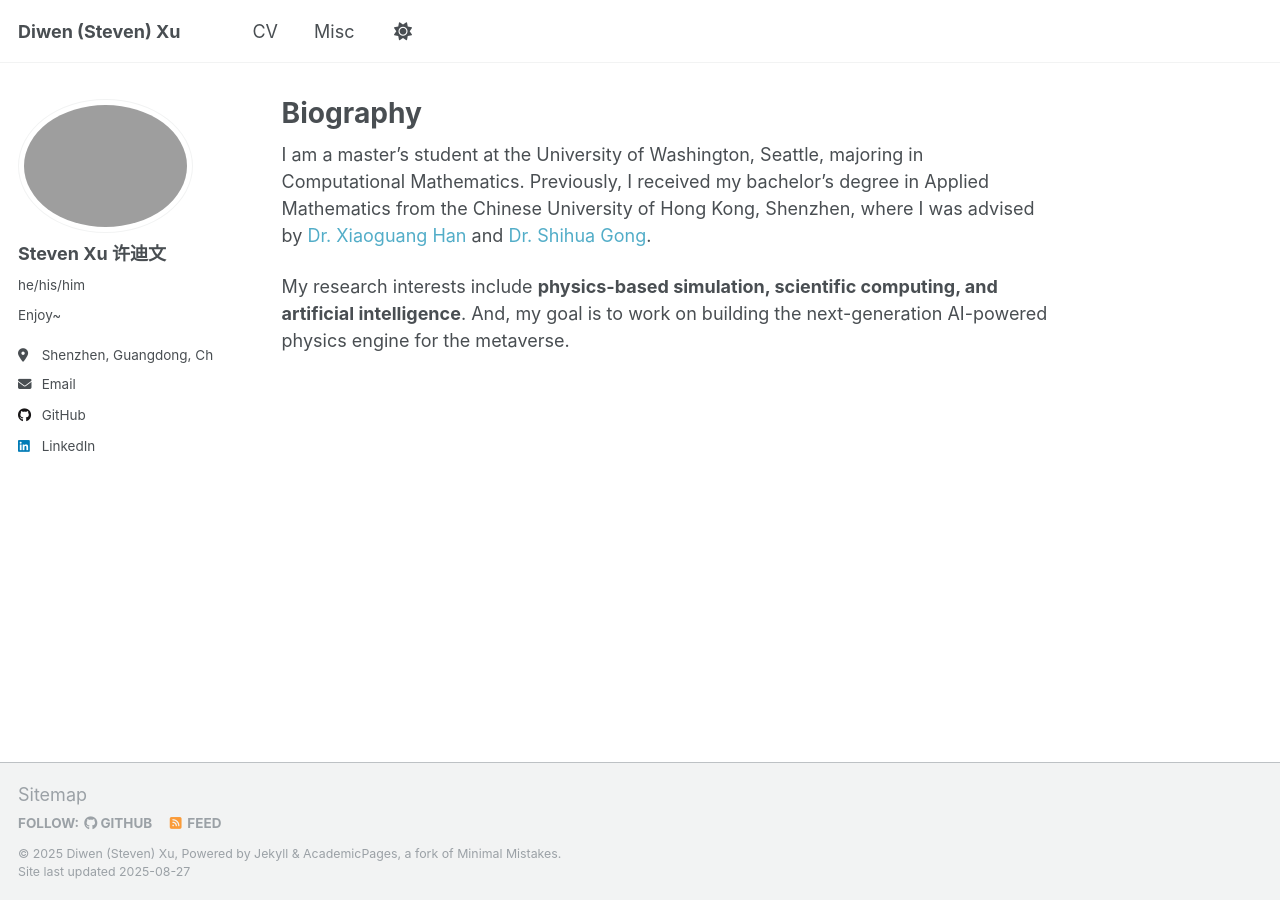
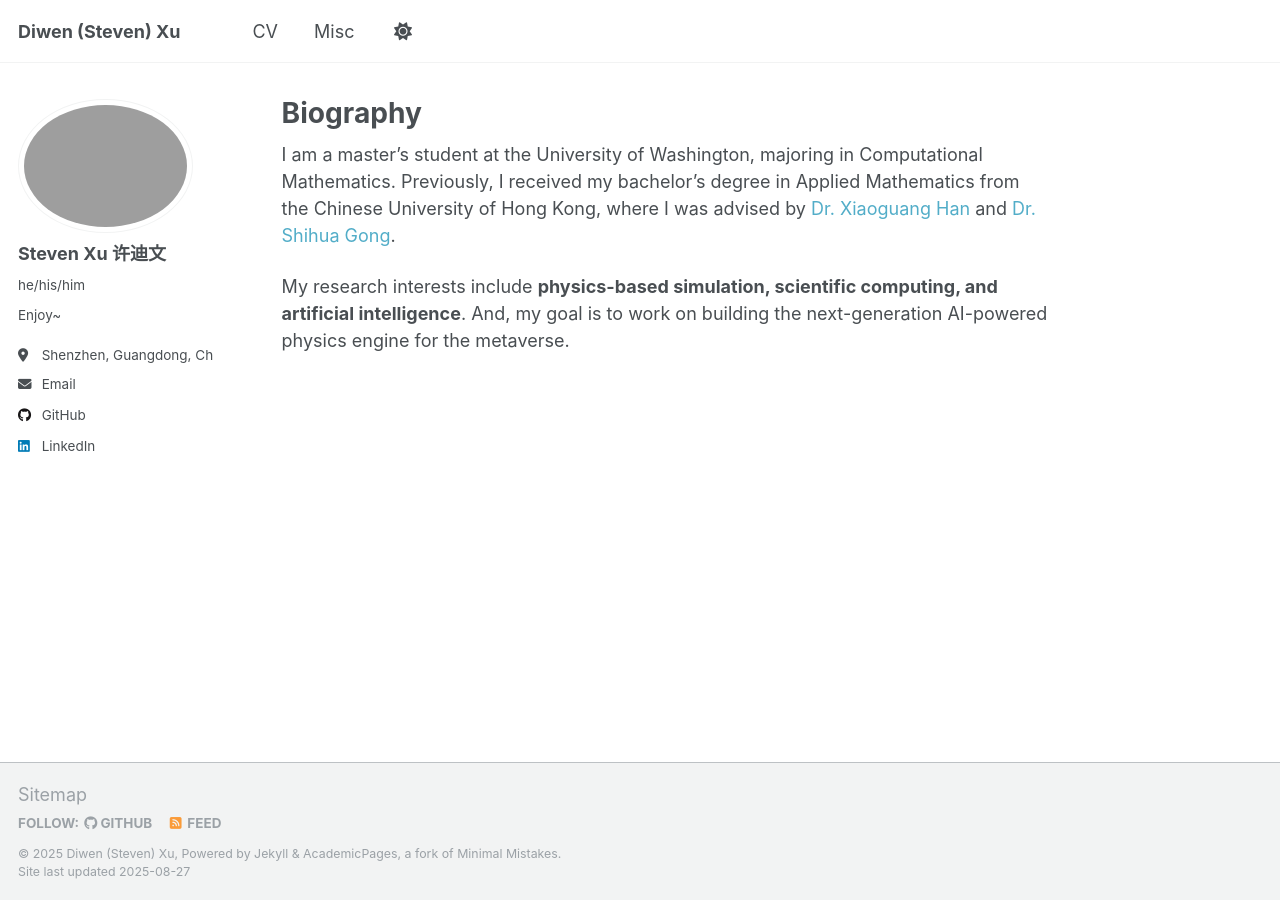
Before and after one commit to RWBY-Aloupeep/RWBY-Aloupeep.github.io, a Jekyll site: the page built from _pages/about.md, in a window 1280 px wide. Built offline with Jekyll 4.4.1, drawn with Linux system fonts in a browser that asks for light colours; a script that is not in the unit is left out.

Commit message:
CV Typo 2025-8-22

```diff
--- a/_pages/about.md
+++ b/_pages/about.md
@@ -7,6 +7,6 @@ redirect_from:
   - /about.html
 ---
 
-I am a master's student at the University of Washington, Seattle, majoring in Computational Mathematics. Previously, I received my bachelor's degree in Applied Mathematics from the Chinese University of Hong Kong, Shenzhen, where I was advised by [Dr. Xiaoguang Han](https://gaplab.cuhk.edu.cn/pages/people){:target="_blank" style="text-decoration: none;"} and [Dr. Shihua Gong](https://www.shihua-gong.org/){:target="_blank" style="text-decoration: none;"}.
+I am a master's student at the University of Washington, majoring in Computational Mathematics. Previously, I received my bachelor's degree in Applied Mathematics from the Chinese University of Hong Kong, where I was advised by [Dr. Xiaoguang Han](https://gaplab.cuhk.edu.cn/pages/people){:target="_blank" style="text-decoration: none;"} and [Dr. Shihua Gong](https://www.shihua-gong.org/){:target="_blank" style="text-decoration: none;"}.
 
 My research interests include <b>physics-based simulation, scientific computing, and artificial intelligence</b>. And, my goal is to work on building the next-generation AI-powered physics engine for the metaverse.
```
Also changed, not shown: _pages/cv.md (+1 -1 lines).
